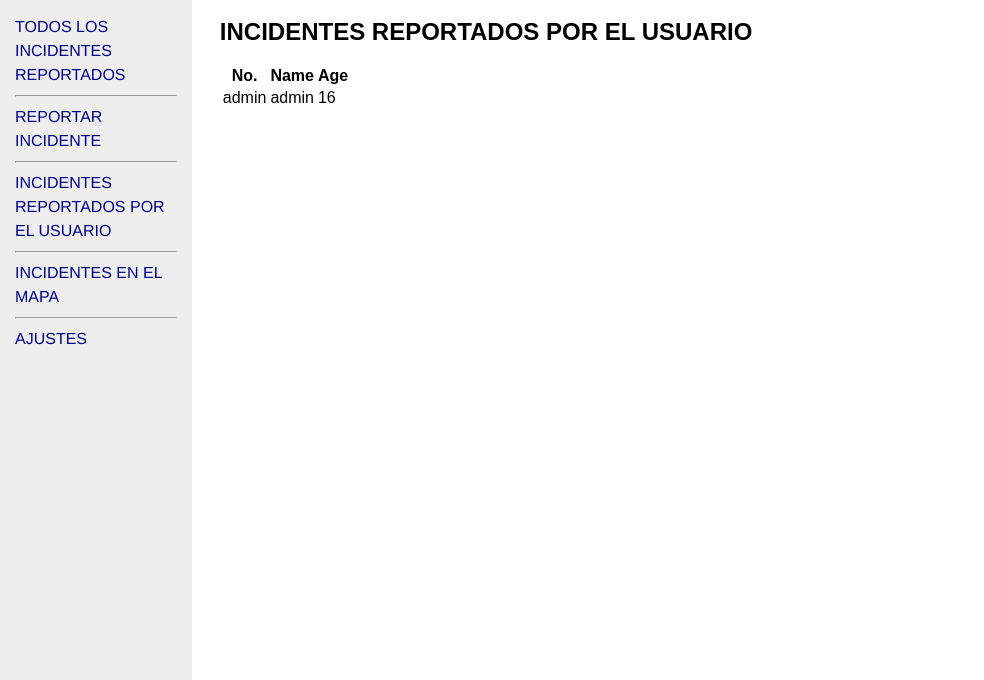
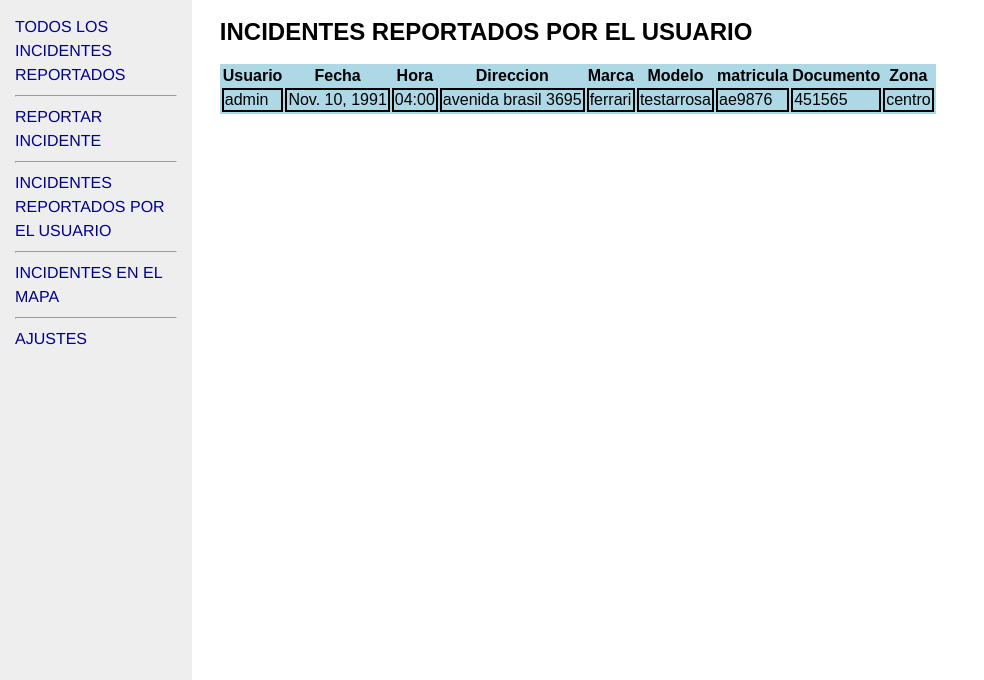
Before and after one commit to JoaquinCorallo/crystalProject, a Django app: page /IncidentesReportadosPorElUsuario/ in a window 1280 px wide. Shown: the part 120-800 px from the top of the page, without its empty margins (0-984 px from the left). Run offline with Django 3.2, Linux system fonts and the light colour scheme; a user stored in the database is signed in; data comes from the database, SQL or seed files in the repository; both versions use the stored data as it was after the commit; parts of the project's set-up code (start-up, migrations or seed data) failed here and were passed over.

Commit message:
Lista de incidencias arreglos

```diff
--- a/crystalProject/crystal/templates/barra.html
+++ b/crystalProject/crystal/templates/barra.html
@@ -1,6 +1,6 @@
 <html>
 
-<style>
+<style type="text/css">
     #barra {
         margin: 0;
         padding: 0;
@@ -19,7 +19,6 @@
 		margin: 0;
 		padding: 0;
 	}
-
 </style>
 
 <head>
--- a/crystalProject/crystal/templates/baseLayout.html
+++ b/crystalProject/crystal/templates/baseLayout.html
@@ -2,7 +2,7 @@
 
 <head>
 	{% block title %} {% endblock %}
-	<style type="text/css">
+<style type="text/css">
 		body {
 			margin: 0;
 			padding: 0;
@@ -52,6 +52,14 @@
 		p {
 			color: #555;
 		}
+
+		td {
+        border: black 2px solid;
+   		}
+
+		table {
+		background: lightblue;
+		}
 	</style>
 
 </head>
--- a/crystalProject/crystal/templates/crystal/IncidentesReportadosPorElUsuario.html
+++ b/crystalProject/crystal/templates/crystal/IncidentesReportadosPorElUsuario.html
@@ -10,16 +10,28 @@
     <h2>INCIDENTES REPORTADOS POR EL USUARIO</h2>
     <table>
       <tr>
-          <th>No.</th>
-          <th>Name</th>
-          <th>Age</th>
+          <th>Usuario</th>
+          <th>Fecha</th>
+          <th>Hora</th>
+          <th>Direccion</th>
+          <th>Marca</th>
+          <th>Modelo</th>
+          <th>matricula</th>
+          <th>Documento</th>
+          <th>Zona</th>
       </tr>
       <ul>
         {% for element in var %}
       <tr>
           <td> {{ element.1}} </td>
-          <td> {{ element.1}} </td>
-          <td>16</td>
+          <td> {{ element.2}} </td>
+          <td> {{ element.3}} </td>
+          <td> {{ element.4}} </td>
+          <td> {{ element.5}} </td>
+          <td> {{ element.6}} </td>
+          <td> {{ element.7}} </td>
+          <td> {{ element.9}} </td>
+          <td> {{ element.10}} </td>
       </tr>
         {% endfor %}
      </ul>
```
Also changed, not shown: crystalProject/crystal/templates/crystal/TodosLosIncidentesReportados.html (+17 -5 lines), crystalProject/db.sqlite3.
